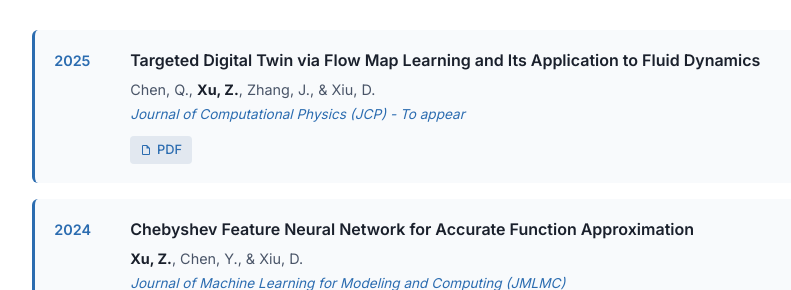
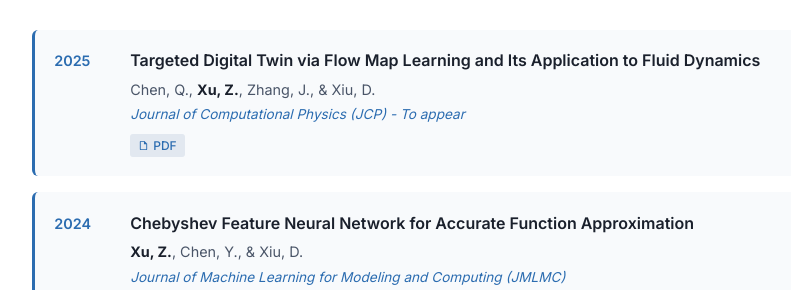
Before and after one commit to AtticusXu/AtticusXu.github.io, a plain HTML site: page index.html in a window 1280 px wide. Shown: the part 2546-2836 px from the top of the page, without its empty margins (158-949 px from the left). Drawn offline with Linux system fonts and the light colour scheme.

Commit message:
Make publication link buttons and icons much smaller

```diff
--- a/styles.css
+++ b/styles.css
@@ -429,21 +429,21 @@ section {
 
 .pub-links {
     display: flex;
-    gap: 0.8rem;
-    margin-top: 0.6rem;
+    gap: 0.5rem;
+    margin-top: 0.5rem;
     flex-wrap: wrap;
 }
 
 .pub-link {
     display: inline-flex;
     align-items: center;
-    gap: 0.3rem;
-    padding: 4px 10px;
+    gap: 0.25rem;
+    padding: 2px 8px;
     background-color: #e2e8f0;
     color: #2b6cb0;
     text-decoration: none;
-    border-radius: 4px;
-    font-size: 0.8rem;
+    border-radius: 3px;
+    font-size: 0.75rem;
     font-weight: 500;
     transition: all 0.2s ease;
 }
@@ -454,8 +454,8 @@ section {
 }
 
 .link-icon {
-    width: 12px;
-    height: 12px;
+    width: 11px;
+    height: 11px;
 }
 
 .scholar-link {
```
